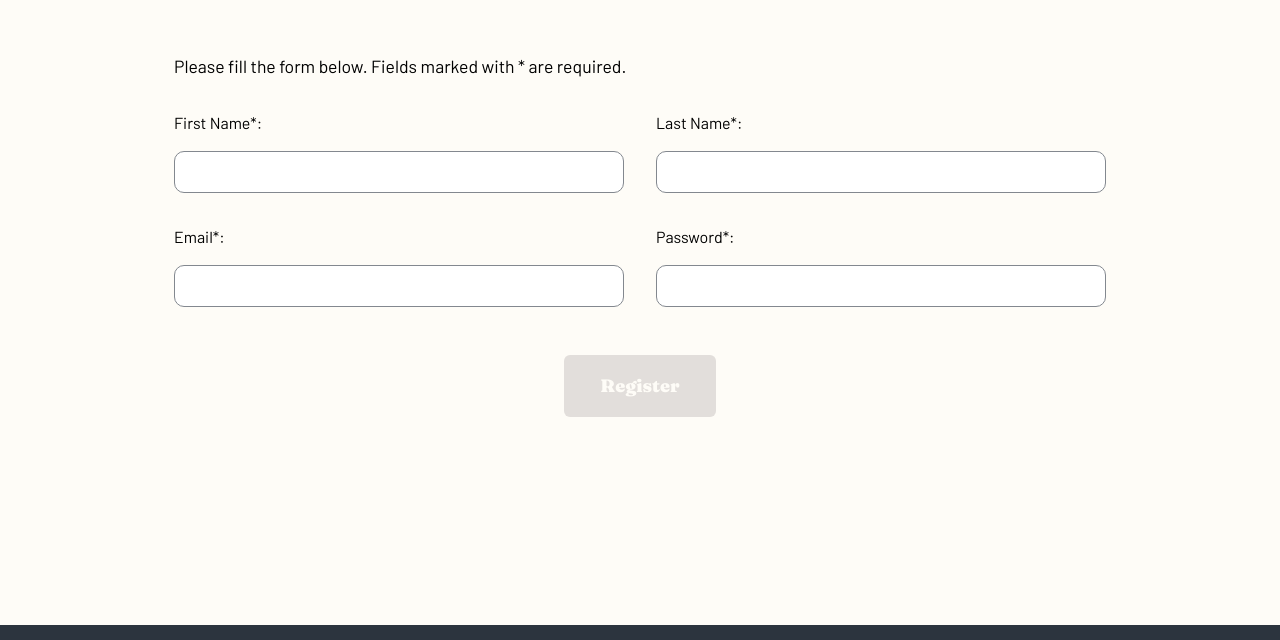
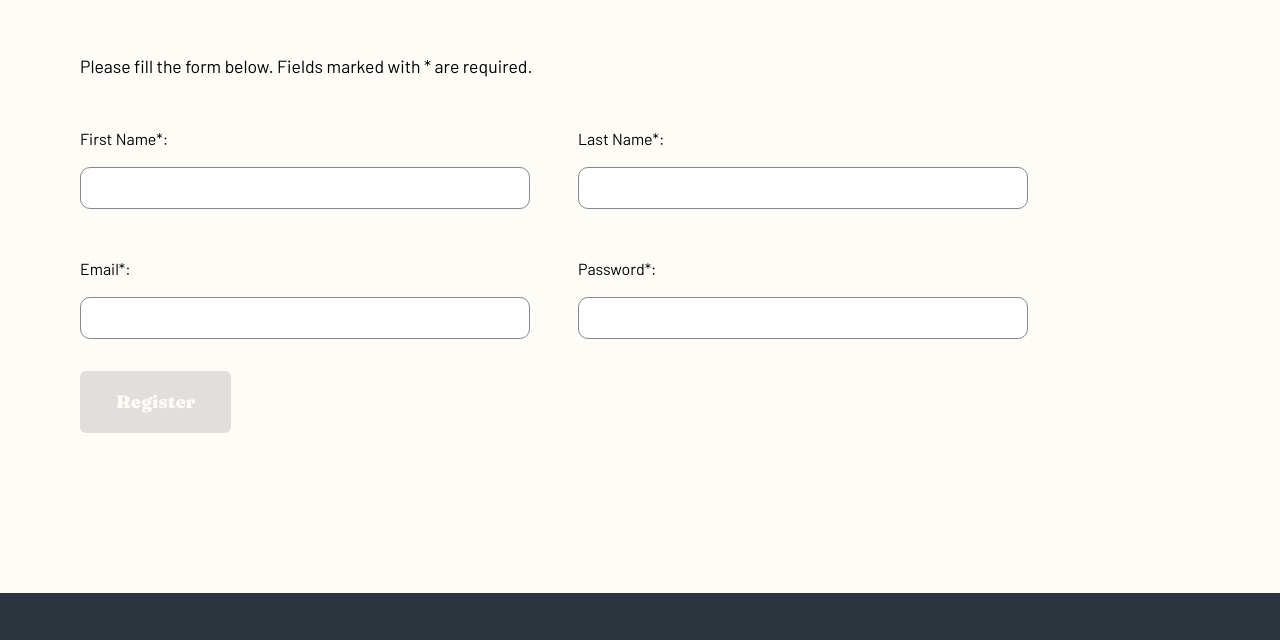
Before and after one commit to kebin20/coffee-roasters-website, a React (Vite) app: page /registration in a window 1280 px wide. Shown: the part 596-1236 px from the top of the page. Built offline with nearby package versions, Linux system fonts and the light colour scheme; no server answers; the HTML template or start-up script is replaced by a standard one.

Commit message:
style: readjusted layout for the form component

```diff
--- a/src/components/RegistrationForm.module.css
+++ b/src/components/RegistrationForm.module.css
@@ -1,8 +1,13 @@
+.form {
+  display: flex;
+  flex-direction: column;
+  gap: 2em;
+}
+
 .formInputGroup {
   display: grid;
   grid-template-columns: minmax(1fr, 500px);
-  gap: 2em;
-  justify-content: center;
+  gap: 3em;
 }
 
 .formControl {
@@ -27,11 +32,6 @@
   color: red;
 }
 
-.submitFormButton {
-  text-align: center;
-  margin: 3em;
-}
-
 /* Tablet portrait and larger */
 @media only screen and (min-width: 600px) {
   .formInputGroup {
--- a/src/components/RegistrationForm.tsx
+++ b/src/components/RegistrationForm.tsx
@@ -96,7 +96,7 @@ function RegistrationForm() {
     : "";
 
   return (
-    <form onSubmit={formSubmissionHandler}>
+    <form className={styles.form} onSubmit={formSubmissionHandler}>
       <div className={styles.formInputGroup}>
         <p className={styles.formDescription}>
           Please fill the form below. Fields marked with * are required.
@@ -162,7 +162,7 @@ function RegistrationForm() {
           )}
         </div>
       </div>
-      <div className={styles.submitFormButton}>
+      <div>
         <MainButton disabled={!formIsValid}>Register</MainButton>
       </div>
     </form>
```
